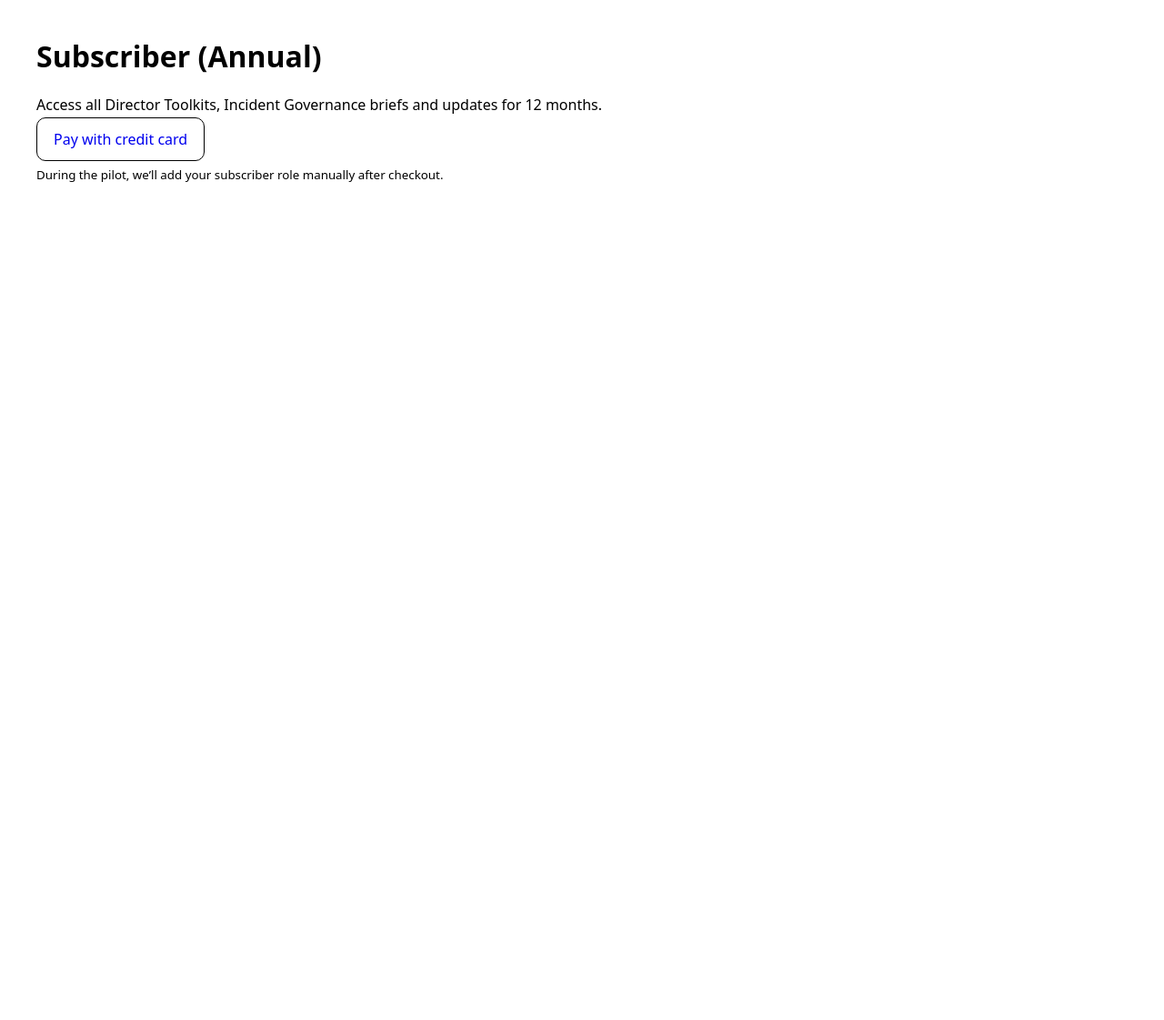
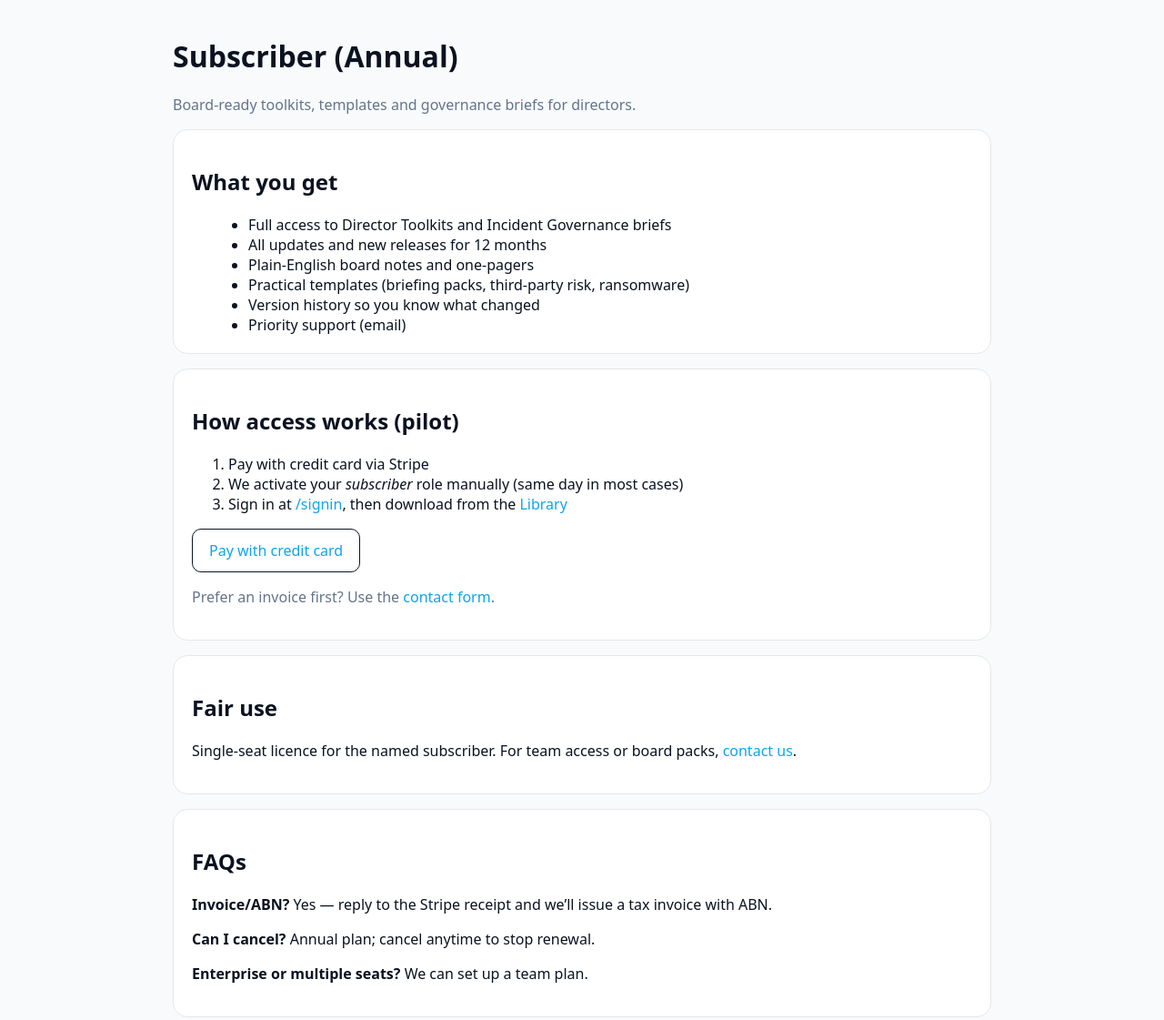
Before and after one commit to markgmeehan11-hub/beforethebreach-site, a plain HTML site: page subscribe/index.html in a window 1280 px wide. Shown: the whole page at 91% size. Before the commit the page ends 800 px from the top, so only its background shows below. Drawn offline with Linux system fonts and the light colour scheme.

Commit message:
Update index.html

```diff
--- a/subscribe/index.html
+++ b/subscribe/index.html
@@ -4,17 +4,64 @@
   <meta charset="utf-8" />
   <meta name="viewport" content="width=device-width, initial-scale=1" />
   <title>Subscribe — BeforeTheBreach</title>
-  <style>body{font-family:system-ui,Segoe UI,Inter,Arial;margin:40px}</style>
+  <meta name="description" content="Annual subscription for director toolkits, governance briefs and templates." />
+  <style>
+    body{font-family:system-ui,-apple-system,Segoe UI,Inter,Roboto,Helvetica,Arial,sans-serif;margin:40px;color:#0b1220;background:#f8fafc}
+    a{color:#0ea5e9;text-decoration:none} a:hover{text-decoration:underline}
+    .wrap{max-width:900px;margin:0 auto}
+    .card{background:#fff;border:1px solid #e5e7eb;border-radius:16px;padding:20px;margin-top:16px}
+    ul{margin:0 0 0 22px}
+    .btn{display:inline-block;padding:12px 18px;border:1px solid #0b1220;border-radius:10px;text-decoration:none}
+    .muted{color:#64748b}
+  </style>
 </head>
 <body>
+<div class="wrap">
   <h1>Subscriber (Annual)</h1>
-  <p>Access all Director Toolkits, Incident Governance briefs and updates for 12 months.</p>
-  <p><a id="stripe" href="#" style="padding:12px 18px;border:1px solid #000;border-radius:10px;text-decoration:none">Pay with credit card</a></p>
-  <p><small>During the pilot, we’ll add your subscriber role manually after checkout.</small></p>
-  <script>
-    fetch('/content/site.json?_=' + Date.now())
-      .then(r => r.json()).then(cfg => { document.getElementById('stripe').href = cfg.stripe_link || '#'; })
-      .catch(() => { document.getElementById('stripe').href = '#'; });
-  </script>
+  <p class="muted">Board-ready toolkits, templates and governance briefs for directors.</p>
+
+  <div class="card">
+    <h2>What you get</h2>
+    <ul>
+      <li>Full access to Director Toolkits and Incident Governance briefs</li>
+      <li>All updates and new releases for 12 months</li>
+      <li>Plain-English board notes and one-pagers</li>
+      <li>Practical templates (briefing packs, third-party risk, ransomware)</li>
+      <li>Version history so you know what changed</li>
+      <li>Priority support (email)</li>
+    </ul>
+  </div>
+
+  <div class="card">
+    <h2>How access works (pilot)</h2>
+    <ol>
+      <li>Pay with credit card via Stripe</li>
+      <li>We activate your <em>subscriber</em> role manually (same day in most cases)</li>
+      <li>Sign in at <a href="/signin/">/signin</a>, then download from the <a href="/library/">Library</a></li>
+    </ol>
+    <p><a id="stripe" class="btn" href="#">Pay with credit card</a></p>
+    <p class="muted">Prefer an invoice first? Use the <a href="/contact/">contact form</a>.</p>
+  </div>
+
+  <div class="card">
+    <h2>Fair use</h2>
+    <p>Single-seat licence for the named subscriber. For team access or board packs, <a href="/contact/">contact us</a>.</p>
+  </div>
+
+  <div class="card">
+    <h2>FAQs</h2>
+    <p><strong>Invoice/ABN?</strong> Yes — reply to the Stripe receipt and we’ll issue a tax invoice with ABN.</p>
+    <p><strong>Can I cancel?</strong> Annual plan; cancel anytime to stop renewal.</p>
+    <p><strong>Enterprise or multiple seats?</strong> We can set up a team plan.</p>
+  </div>
+</div>
+
+<script>
+  // Load Stripe payment link from editable settings
+  fetch('/content/site.json?_=' + Date.now())
+    .then(r => r.ok ? r.json() : { stripe_link: '#' })
+    .then(cfg => { document.getElementById('stripe').href = (cfg && cfg.stripe_link) || '#'; })
+    .catch(() => { document.getElementById('stripe').href = '#'; });
+</script>
 </body>
 </html>
```
